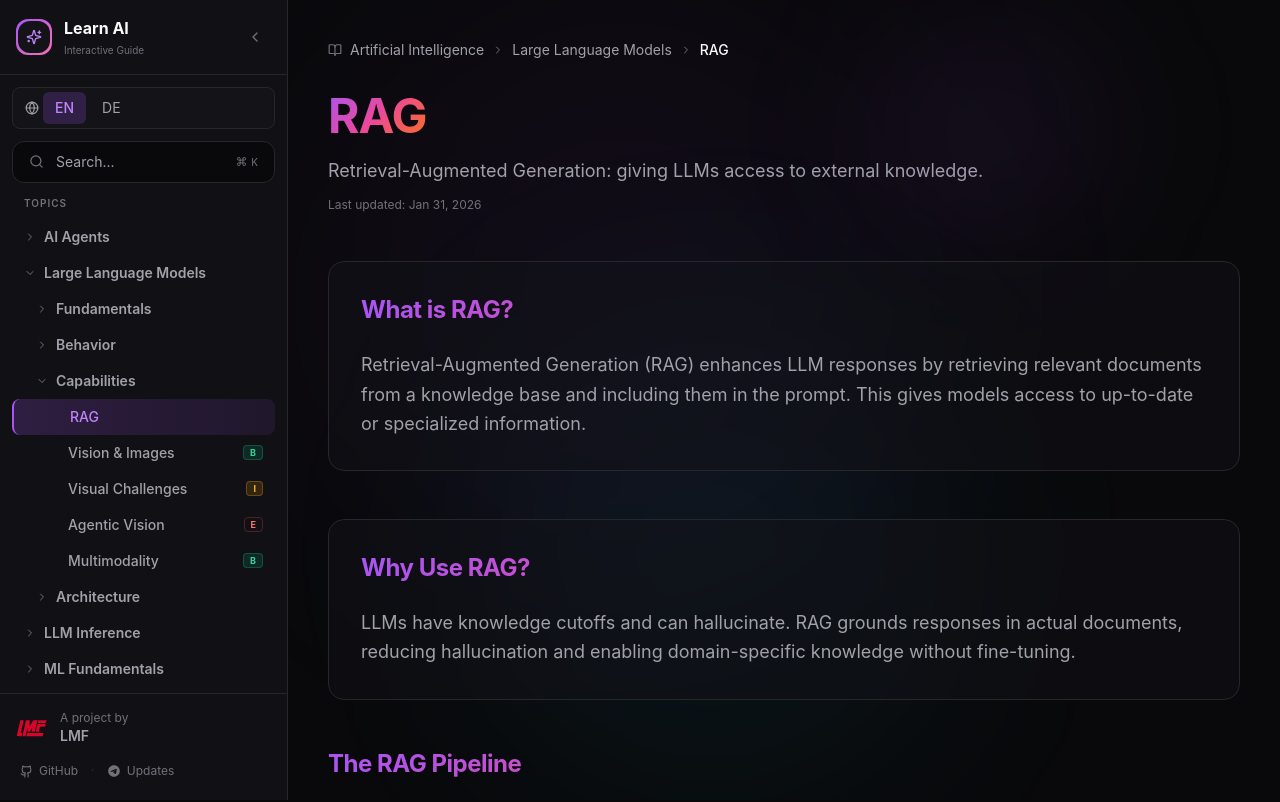
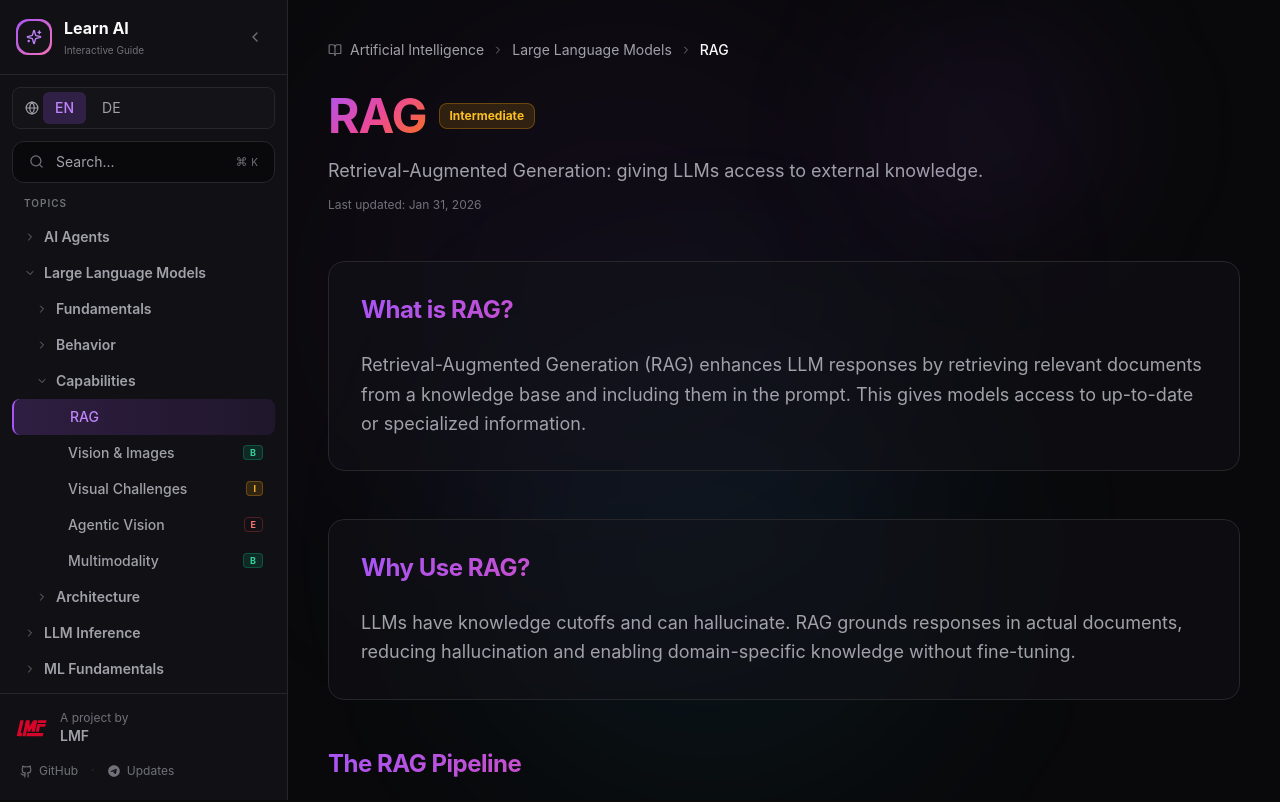
Before and after one commit to LoggeL/learn-guide, a Next.js app: page /en/ai/llm/rag in a window 1280 px wide. Shown: the top 802 px of the page. Built offline with nearby package versions, Linux system fonts and the light colour scheme.

Commit message:
Add difficulty badge next to article titles

```diff
--- a/src/components/layout/TopicLayout.tsx
+++ b/src/components/layout/TopicLayout.tsx
@@ -5,6 +5,13 @@ import Link from 'next/link'
 import { ChevronLeft, ChevronRight, BookOpen } from 'lucide-react'
 import { useTranslation, useLocale } from '@/lib/i18n/context'
 import { TOPIC_DATES, formatTopicDate } from '@/lib/dates'
+import { TOPIC_DIFFICULTY, DIFFICULTY_STYLES, type Difficulty } from '@/lib/difficulty'
+
+const DIFFICULTY_LABELS: Record<Difficulty, string> = {
+  beginner: 'Beginner',
+  intermediate: 'Intermediate',
+  expert: 'Expert',
+}
 
 interface TopicLayoutProps {
   title: string
@@ -58,9 +65,20 @@ export function TopicLayout({
 
       {/* Header */}
       <header className="mb-12">
-        <h1 className="text-4xl md:text-5xl font-bold font-heading mb-4 leading-tight">
-          <span className="text-gradient">{title}</span>
-        </h1>
+        <div className="flex items-center gap-3 mb-4">
+          <h1 className="text-4xl md:text-5xl font-bold font-heading leading-tight">
+            <span className="text-gradient">{title}</span>
+          </h1>
+          {topicId && TOPIC_DIFFICULTY[topicId] && (() => {
+            const d = TOPIC_DIFFICULTY[topicId]
+            const s = DIFFICULTY_STYLES[d]
+            return (
+              <span className={`text-xs font-bold px-2.5 py-1 rounded-lg border shrink-0 ${s.color} ${s.bg} ${s.border}`}>
+                {DIFFICULTY_LABELS[d]}
+              </span>
+            )
+          })()}
+        </div>
         <p className="text-lg text-muted leading-relaxed max-w-3xl">
           {description}
         </p>
```
